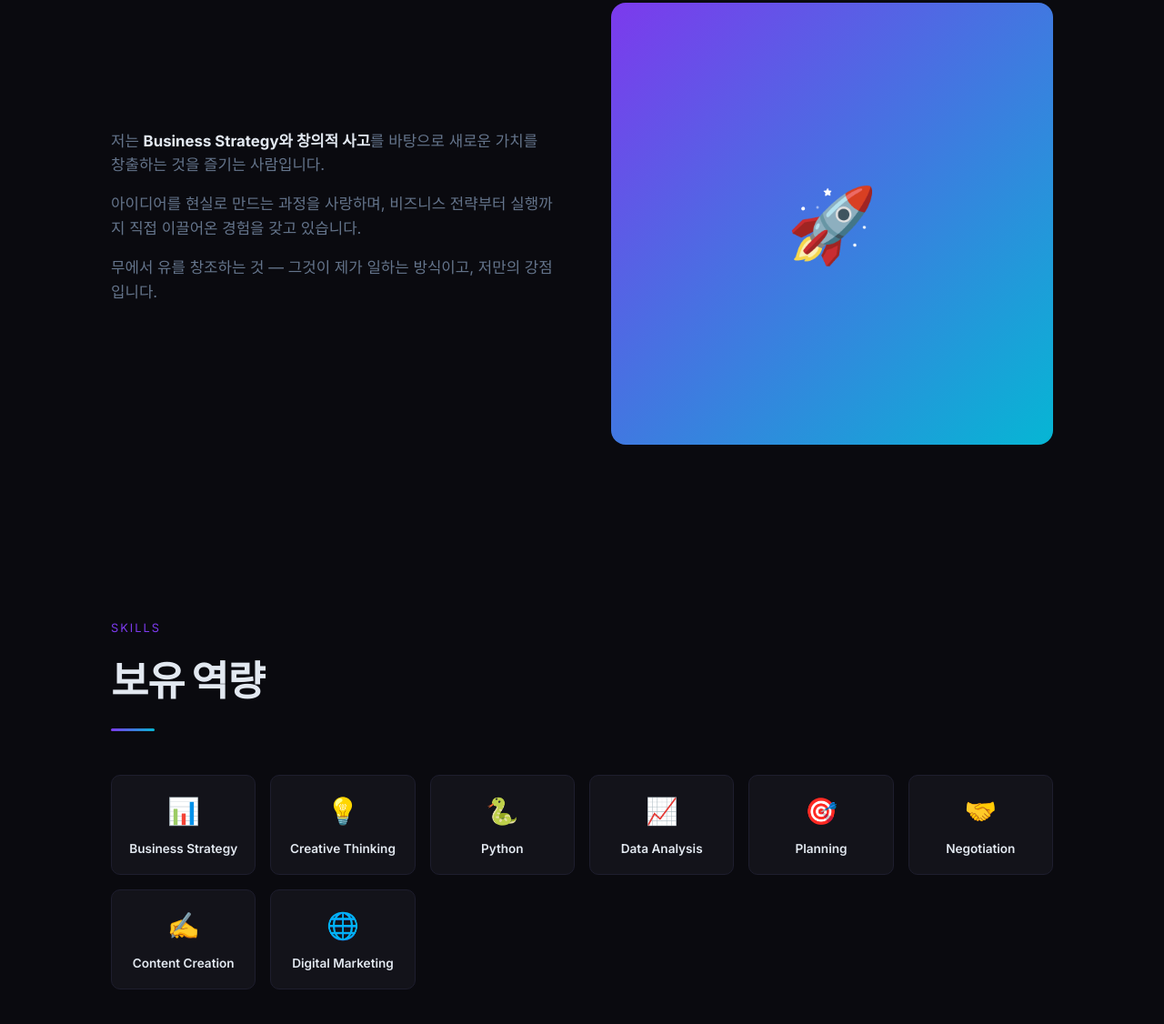
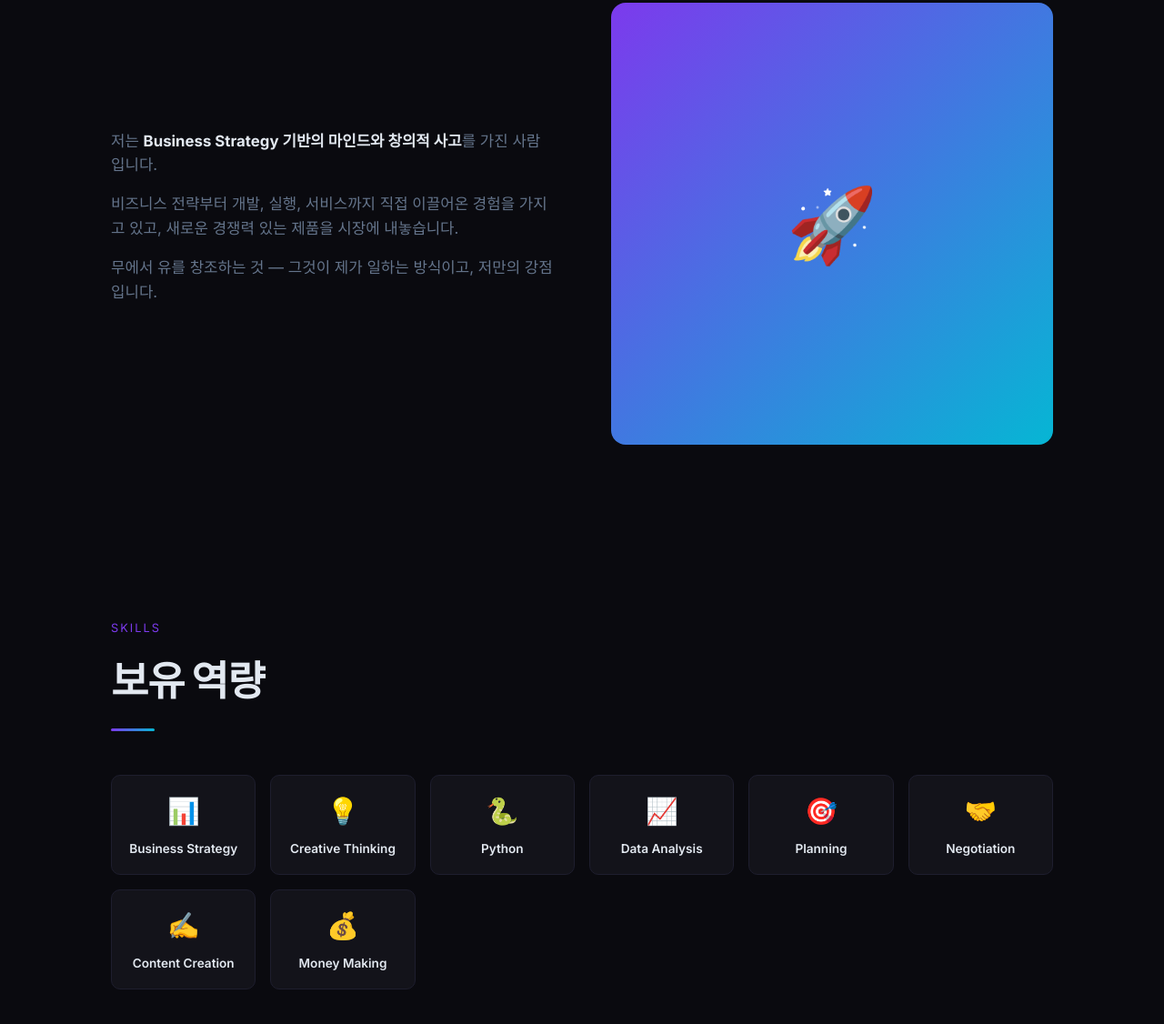
Before and after one commit to MyungJaeLee/portfolio, a plain HTML site: page index.html in a window 1280 px wide. Shown: the part 1064-2190 px from the top of the page at 91% size. Drawn offline with Linux system fonts and the light colour scheme.

Commit message:
Add files via upload

```diff
--- a/index.html
+++ b/index.html
@@ -247,8 +247,8 @@
   <div class="divider"></div>
   <div class="about-grid">
     <div class="about-text">
-      <p>저는 <strong style="color:var(--text)">Business Strategy와 창의적 사고</strong>를 바탕으로 새로운 가치를 창출하는 것을 즐기는 사람입니다.</p>
-      <p>아이디어를 현실로 만드는 과정을 사랑하며, 비즈니스 전략부터 실행까지 직접 이끌어온 경험을 갖고 있습니다.</p>
+      <p>저는 <strong style="color:var(--text)">Business Strategy 기반의 마인드와 창의적 사고</strong>를 가진 사람입니다.</p>
+      <p>비즈니스 전략부터 개발, 실행, 서비스까지 직접 이끌어온 경험을 가지고 있고, 새로운 경쟁력 있는 제품을 시장에 내놓습니다.</p>
       <p>무에서 유를 창조하는 것 — 그것이 제가 일하는 방식이고, 저만의 강점입니다.</p>
     </div>
     <div class="about-img">🚀</div>
@@ -268,7 +268,7 @@
     <div class="skill-chip"><div class="icon">🎯</div><div class="name">Planning</div></div>
     <div class="skill-chip"><div class="icon">🤝</div><div class="name">Negotiation</div></div>
     <div class="skill-chip"><div class="icon">✍️</div><div class="name">Content Creation</div></div>
-    <div class="skill-chip"><div class="icon">🌐</div><div class="name">Digital Marketing</div></div>
+    <div class="skill-chip"><div class="icon">💰</div><div class="name">Money Making</div></div>
   </div>
 </section>
 
```
